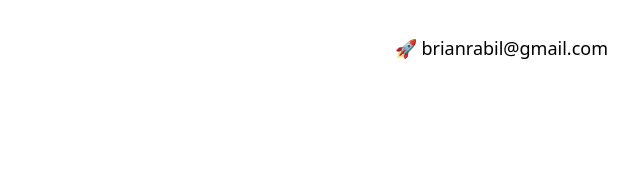
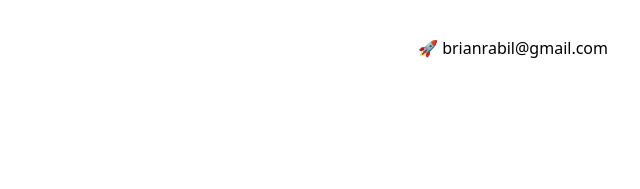
Before and after one commit to brianrabil/brianrabil, a Gatsby site: page / in a window 1280 px wide. Shown: the top 189 px of the page, 640-1280 px from the left. Built offline with nearby package versions, Linux system fonts and the light colour scheme; Gatsby itself is replaced by a stand-in of ours.

Commit message:
Adjust font size

```diff
--- a/src/components/header.tsx
+++ b/src/components/header.tsx
@@ -17,7 +17,7 @@ const Header = ({ siteTitle }) => (
           <span className={`italic font-light`}>Rabil</span>
         </Link>
       </h1>
-      <a className={`text-lg text-black dark:text-white`}>🚀 brianrabil@gmail.com</a>
+      <a className={`text-base text-black dark:text-white`}>🚀 brianrabil@gmail.com</a>
     </div>
   </header>
 )
```
